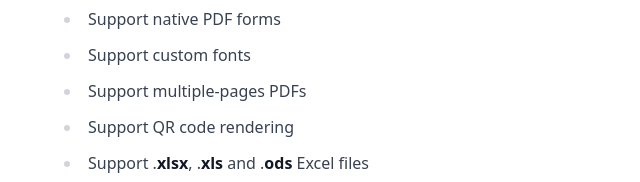
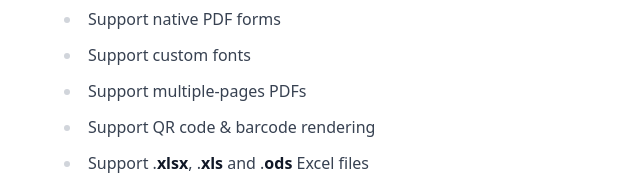
Before and after one commit to pdfmailmerger/pdfmailmerger.github.io, a website: page index.html in a window 1280 px wide. Shown: the part 825-1007 px from the top of the page, 264-904 px from the left. Drawn offline with Linux system fonts and the light colour scheme.

Commit message:
Update index.html

```diff
--- a/index.html
+++ b/index.html
@@ -29,7 +29,7 @@
         <li>Support native PDF forms</li>
         <li>Support custom fonts</li>
         <li>Support multiple-pages PDFs</li>
-        <li>Support QR code rendering</li>
+        <li>Support QR code & barcode rendering</li>
         <li>Support .<strong>xlsx</strong>, .<strong>xls</strong> and .<strong>ods</strong> Excel files</li>
         <li>Send out emails with PDF attachments</li>
         <li>Work offline</li>
```
